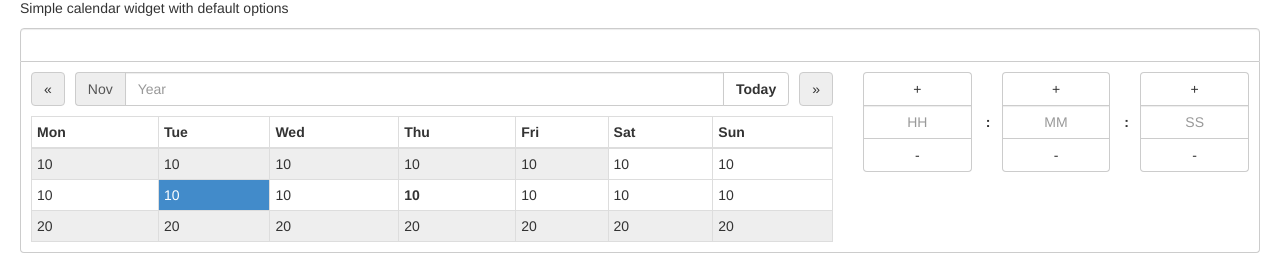
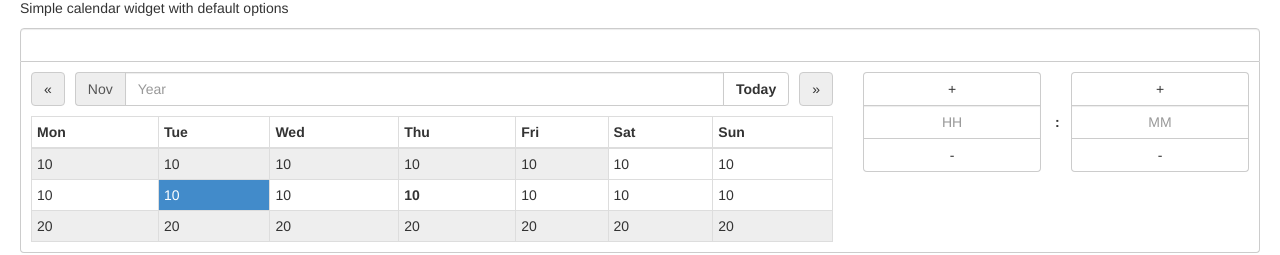
Before and after one commit to jamwaffles/SuperCal, a website: page demo/index.html in a window 1280 px wide. Shown: the part 145-400 px from the top of the page. Drawn offline with nearby package versions, Linux system fonts and the light colour scheme; files that its build step writes are made by us from their sources.

Commit message:
Timepicker without seconds

```diff
--- a/demo/index.html
+++ b/demo/index.html
@@ -95,21 +95,21 @@
 
 				<div class="sc-time-wrapper col-md-4">
 					<div class="row">
-						<div class="col-xs-4 sc-spinner sc-hour">
+						<div class="col-xs-6 sc-spinner sc-hour">
 							<button type="button" class="sc-spin-up btn btn-default">+</button>
 							<input type="text" placeholder="HH" class="form-control">
 							<button type="button" class="sc-spin-down btn btn-default">-</button>
 						</div>
-						<div class="col-xs-4 sc-spinner sc-minute">
+						<div class="col-xs-6 sc-spinner sc-minute">
 							<button type="button" class="sc-spin-up btn btn-default">+</button>
 							<input type="text" placeholder="MM" class="form-control">
 							<button type="button" class="sc-spin-down btn btn-default">-</button>
 						</div>
-						<div class="col-xs-4 sc-spinner sc-second">
+						<!-- <div class="col-xs-4 sc-spinner sc-second">
 							<button type="button" class="sc-spin-up btn btn-default">+</button>
 							<input type="text" placeholder="SS" class="form-control">
 							<button type="button" class="sc-spin-down btn btn-default">-</button>
-						</div>
+						</div> -->
 					</div>
 				</div>
 			</div>
```
